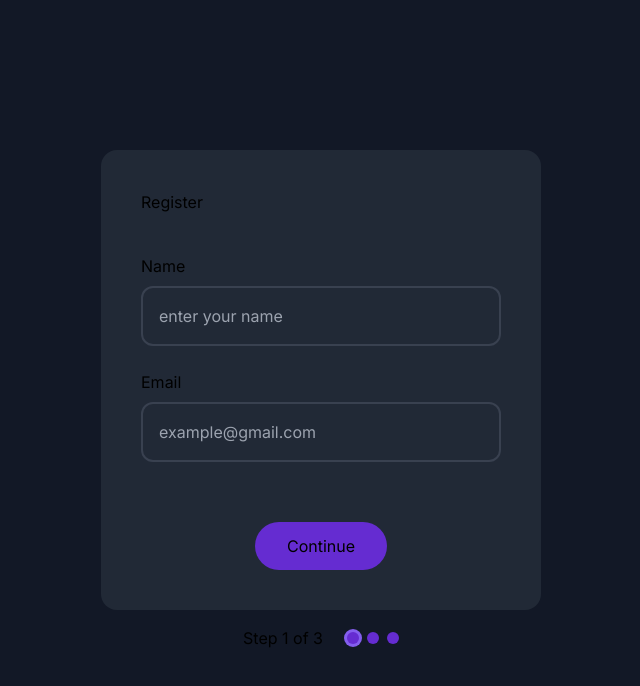
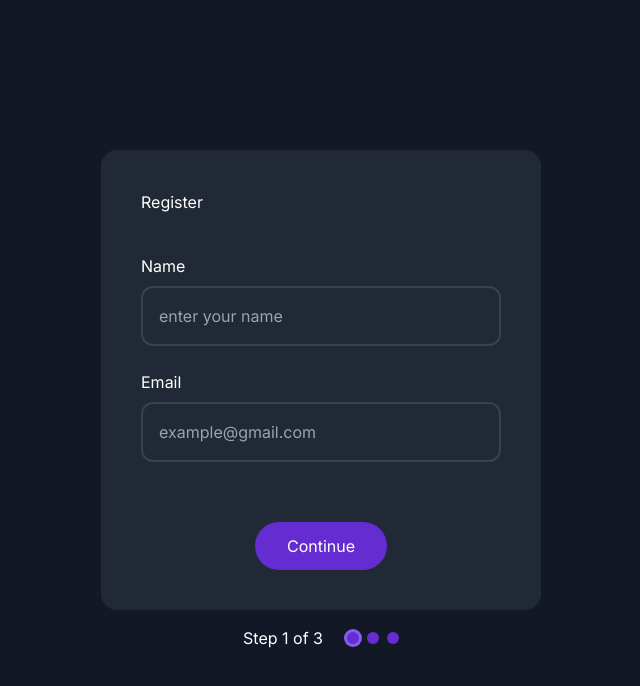
Before and after one commit to EdiedRamos/devchallenges, a Next.js app: page /multi-step-register in a window 1280 px wide. Shown: the top 686 px of the page, without its empty margins (319-959 px from the left). Built offline with nearby package versions, Linux system fonts and the light colour scheme.

Commit message:
feat: set the text color to white

```diff
--- a/src/app/multi-step-register/(components)/firstStep.tsx
+++ b/src/app/multi-step-register/(components)/firstStep.tsx
@@ -24,7 +24,7 @@ export function FirstStep({ step, handleContinue }: Props) {
 
   return (
     <div className="bg-msr-dark p-10 w-full max-w-[440px] rounded-2xl">
-      <h2>Register</h2>
+      <h2 className="text-white">Register</h2>
       <form className="mt-10 flex flex-col gap-6" onSubmit={onSubmit}>
         <Label>
           <span className="mb-2">Name</span>
--- a/src/app/multi-step-register/(components)/secondStep.tsx
+++ b/src/app/multi-step-register/(components)/secondStep.tsx
@@ -18,7 +18,7 @@ export function SecondStep({ step, handleContinue }: Props) {
 
   return (
     <div className="w-full bg-msr-dark p-10 max-w-[440px] rounded-2xl">
-      <h2>Which topics you are interested in?</h2>
+      <h2 className="text-white">Which topics you are interested in?</h2>
       <div className="flex flex-col items-start mt-6 gap-4">
         {interestState.map((topic) => (
           <button
@@ -30,7 +30,7 @@ export function SecondStep({ step, handleContinue }: Props) {
                 : "bg-msr-gray-300 border-msr-gray-200"
             }`}
           >
-            <p className="text-start">{topic.title}</p>
+            <p className="text-start text-white">{topic.title}</p>
           </button>
         ))}
       </div>
--- a/src/app/multi-step-register/(components)/steps.tsx
+++ b/src/app/multi-step-register/(components)/steps.tsx
@@ -6,7 +6,7 @@ export function Steps({ step }: Props) {
   if (step > 3) return null;
   return (
     <div className="flex gap-6 items-center">
-      <p>Step {step} of 3</p>
+      <p className="text-white">Step {step} of 3</p>
       <div className="flex gap-2">
         {Array.from({ length: 3 }, (_, i) => i + 1).map((info) => (
           <div
--- a/src/app/multi-step-register/(components)/success.tsx
+++ b/src/app/multi-step-register/(components)/success.tsx
@@ -1,5 +1,5 @@
 export function Success({ step }: { step: number }) {
   if (step !== 4) return null;
 
-  return <p>Successfully Saved</p>;
+  return <p className="text-white">Successfully Saved</p>;
 }
--- a/src/app/multi-step-register/(components)/thirdStep.tsx
+++ b/src/app/multi-step-register/(components)/thirdStep.tsx
@@ -17,7 +17,7 @@ export function ThirdStep({ step, handleContinue }: Props) {
   if (step !== 3) return null;
 
   return (
-    <div className="w-full bg-msr-dark p-10 max-w-[440px] rounded-2xl">
+    <div className="text-white w-full bg-msr-dark p-10 max-w-[440px] rounded-2xl">
       <h2>Summary</h2>
       <div>
         <p>
--- a/src/app/multi-step-register/(components)/ui/button.tsx
+++ b/src/app/multi-step-register/(components)/ui/button.tsx
@@ -5,7 +5,10 @@ export function Button({
   ...rest
 }: ButtonHTMLAttributes<HTMLButtonElement> & { children: React.ReactNode }) {
   return (
-    <button className="bg-msr-purple-200 px-8 py-3 rounded-3xl" {...rest}>
+    <button
+      className="text-white bg-msr-purple-200 px-8 py-3 rounded-3xl"
+      {...rest}
+    >
       {children}
     </button>
   );
--- a/src/app/multi-step-register/(components)/ui/label.tsx
+++ b/src/app/multi-step-register/(components)/ui/label.tsx
@@ -1,3 +1,3 @@
 export function Label({ children }: { children: React.ReactNode }) {
-  return <label className="flex flex-col">{children}</label>;
+  return <label className="flex flex-col text-white">{children}</label>;
 }
```
